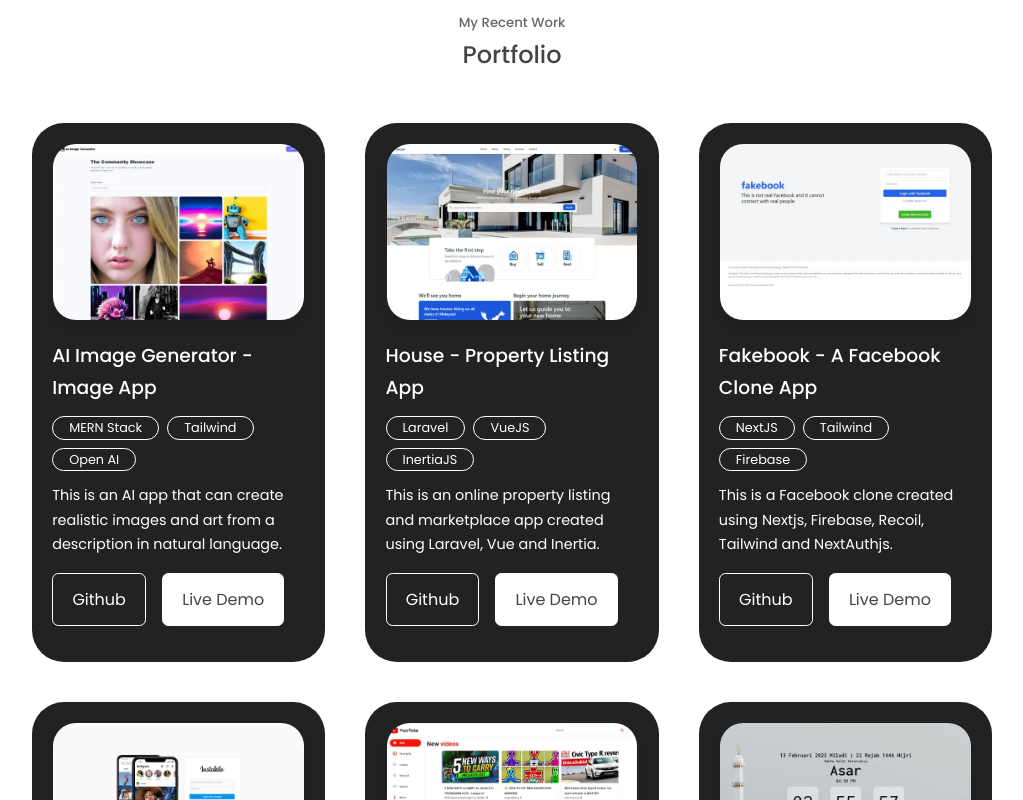
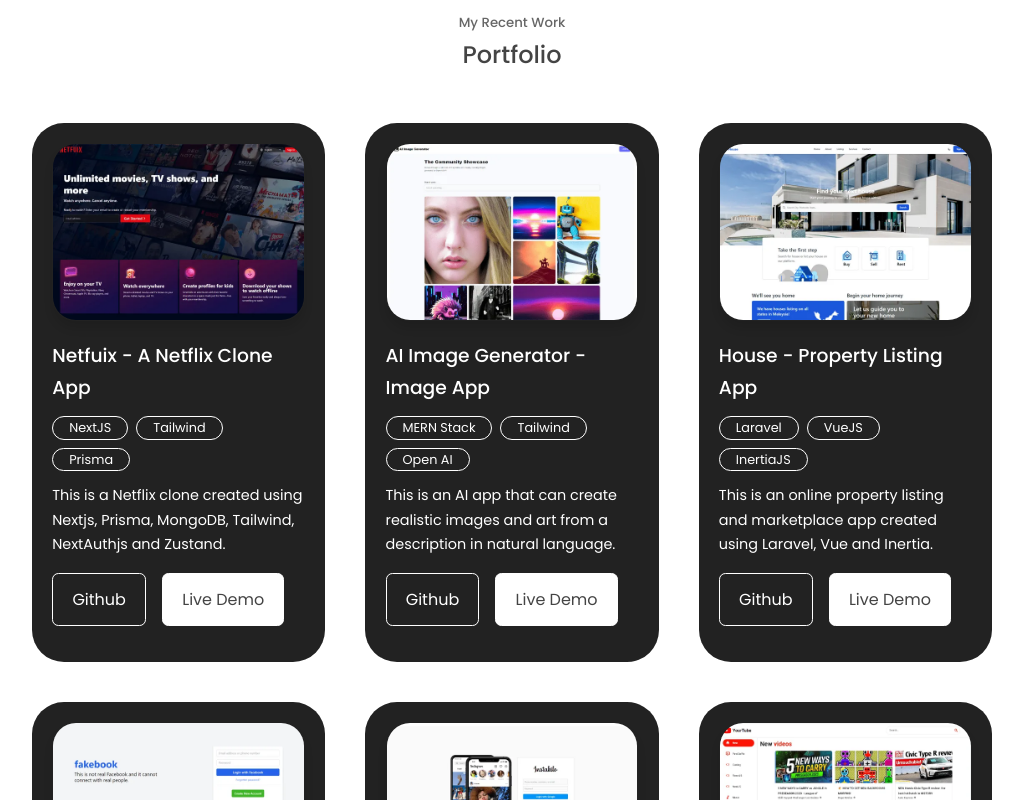
Before and after one commit to salimi-my/my-portfolio, a React (Create React App) app: page / in a window 1280 px wide. Shown: the part 3760-4560 px from the top of the page, without its empty margins (128-1151 px from the left). Built offline with nearby package versions, Linux system fonts and the light colour scheme.

Commit message:
Update portfolio list

```diff
--- a/src/components/portfolio/Portfolio.jsx
+++ b/src/components/portfolio/Portfolio.jsx
@@ -14,6 +14,7 @@
 import IMG10 from '../../assets/facebook-clone-min.png';
 import IMG11 from '../../assets/house-min.png';
 import IMG12 from '../../assets/ai-image-min.png';
+import IMG13 from '../../assets/netflix-clone-min.png';
 
 import IMG1webp from '../../assets/social-login-min.webp';
 import IMG2webp from '../../assets/protected-share-min.webp';
@@ -27,6 +28,7 @@
 import IMG10webp from '../../assets/facebook-clone-min.webp';
 import IMG11webp from '../../assets/house-min.webp';
 import IMG12webp from '../../assets/ai-image-min.webp';
+import IMG13webp from '../../assets/netflix-clone-min.webp';
 
 const data = [
   {
@@ -145,9 +147,19 @@
     imageWebp: IMG12webp,
     title: 'AI Image Generator - Image App',
     github: 'https://github.com/salimi-my/ai-image-generator',
-    demo: 'https://ai-image.salimi.my/',
+    demo: 'https://ai-image.salimi.my',
     tags: ['MERN Stack', 'Tailwind', 'Open AI'],
     desc: 'This is an AI app that can create realistic images and art from a description in natural language.'
+  },
+  {
+    id: 13,
+    image: IMG13,
+    imageWebp: IMG13webp,
+    title: 'Netfuix - A Netflix Clone App',
+    github: 'https://github.com/salimi-my/netflix-clone',
+    demo: 'https://netfuix.salimi.my',
+    tags: ['NextJS', 'Tailwind', 'Prisma'],
+    desc: 'This is a Netflix clone created using Nextjs, Prisma, MongoDB, Tailwind, NextAuthjs and Zustand.'
   }
 ];
 
```
Also changed, not shown: src/assets/netflix-clone-min.png (added), src/assets/netflix-clone-min.webp (added).
